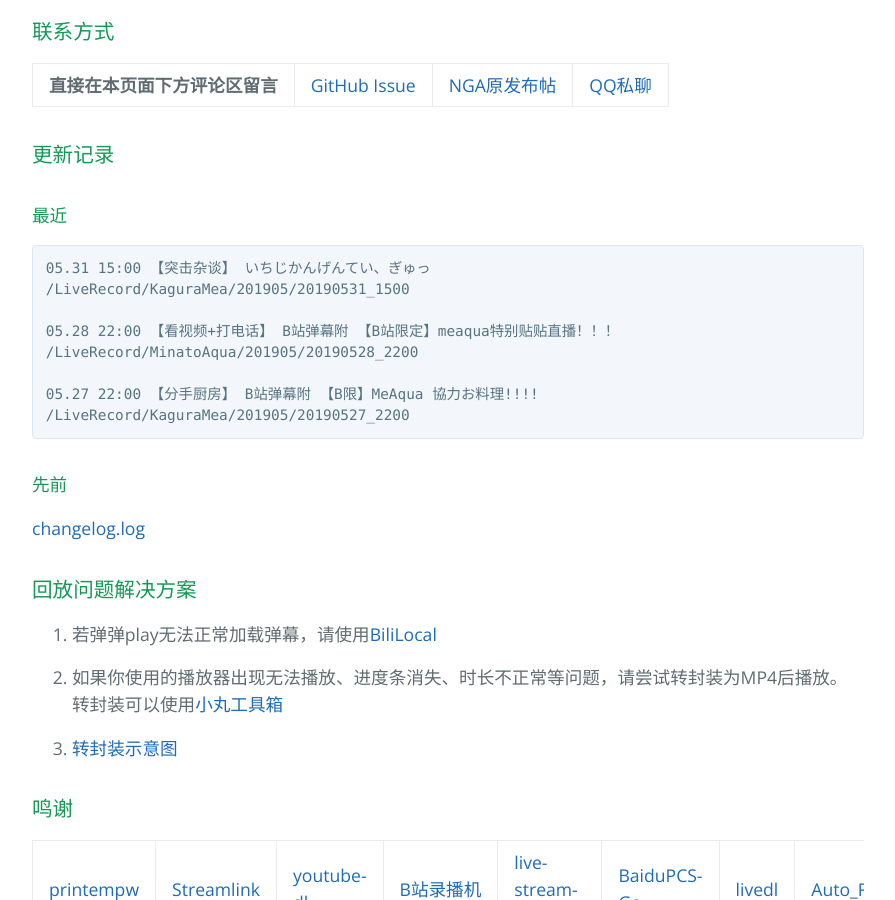
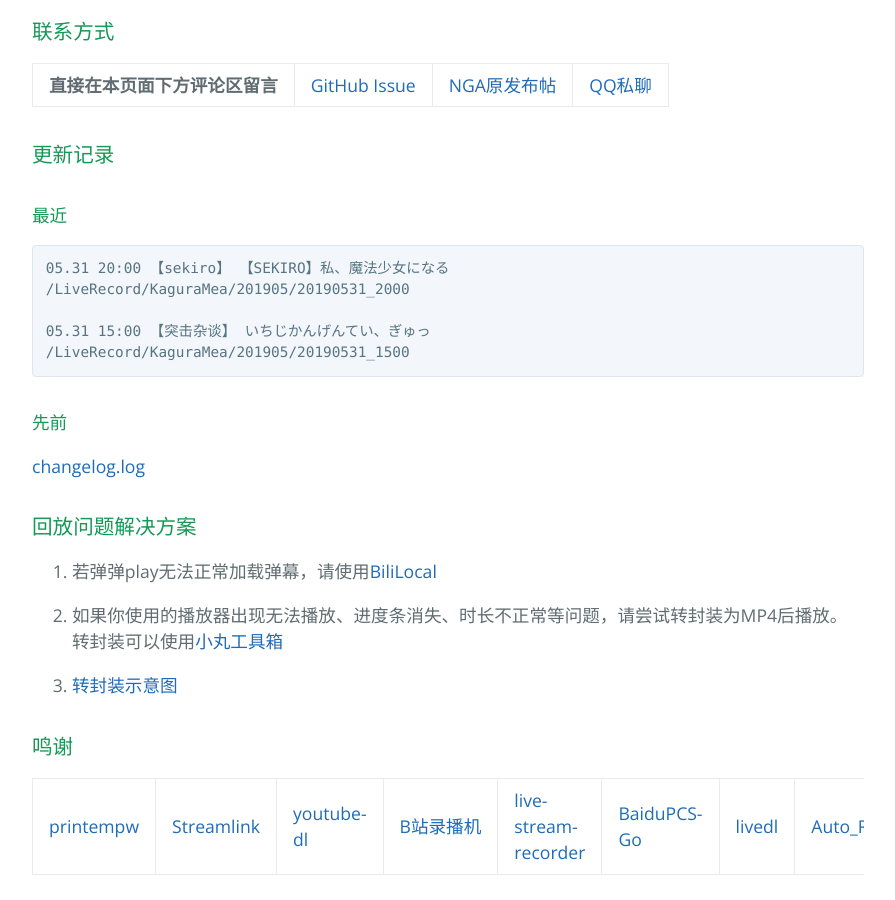
Before and after one commit to kaguramea-record/kaguramea-record.github.io, a Jekyll site: the page built from index.md, in a window 1280 px wide and 900 px high, scrolled down 1299 px. Shown: the whole window, without its empty margins (192-1087 px from the left). Built offline with Jekyll 4.4.1, drawn with Linux system fonts in a browser that asks for light colours; comment, search, counter and statistics services are not loaded.

Commit message:
Update 190531-2

````diff
--- a/index.md
+++ b/index.md
@@ -42,14 +42,11 @@ layout: default
 #### 最近
 
 ```
+05.31 20:00 【sekiro】 【SEKIRO】私、魔法少女になる
+/LiveRecord/KaguraMea/201905/20190531_2000
+
 05.31 15:00 【突击杂谈】 いちじかんげんてい、ぎゅっ
 /LiveRecord/KaguraMea/201905/20190531_1500
-
-05.28 22:00 【看视频+打电话】 B站弹幕附 【B站限定】meaqua特别贴贴直播！！！
-/LiveRecord/MinatoAqua/201905/20190528_2200
-
-05.27 22:00 【分手厨房】 B站弹幕附 【B限】MeAqua 協力お料理!!!!
-/LiveRecord/KaguraMea/201905/20190527_2200
 ```
 
 #### 先前
````
Also changed, not shown: 1 other file.
